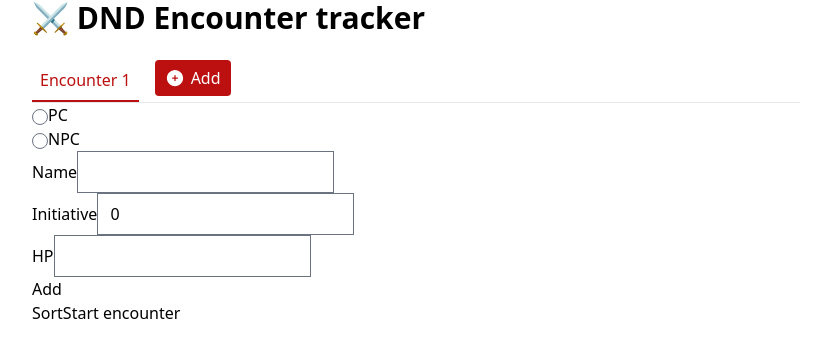
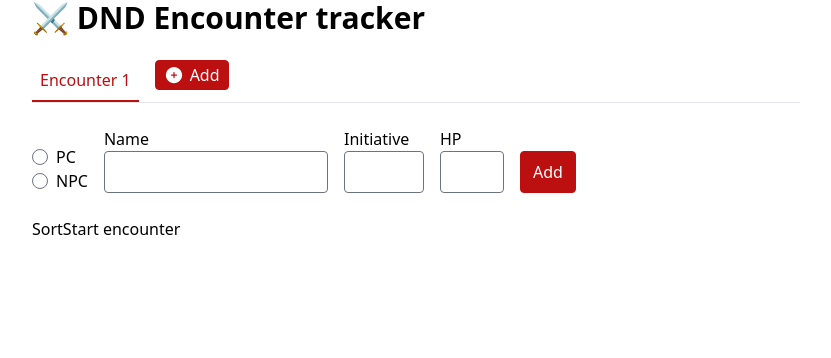
Before and after one commit to Brammm/dnd-encounter-tracker, a React (Vite) app: page / in a window 1280 px wide. Shown: the top 358 px of the page, without its empty margins (224-1055 px from the left). Built offline with nearby package versions, Linux system fonts and the light colour scheme.

Commit message:
Style form

```diff
--- a/package.json
+++ b/package.json
@@ -11,7 +11,6 @@
   },
   "dependencies": {
     "@heroicons/react": "^2.1.1",
-    "@tailwindcss/forms": "^0.5.6",
     "clsx": "^2.0.0",
     "immer": "^10.0.3",
     "react": "^18.2.0",
@@ -19,6 +18,7 @@
     "zustand": "^4.4.4"
   },
   "devDependencies": {
+    "@tailwindcss/forms": "^0.5.7",
     "@types/node": "^20.8.8",
     "@types/react": "^18.2.15",
     "@types/react-dom": "^18.2.7",
--- a/src/App.tsx
+++ b/src/App.tsx
@@ -26,7 +26,7 @@ export default function App() {
                         </Tab>
                     ))}
 
-                    <Button onClick={() => addEncounter()}>
+                    <Button onClick={() => addEncounter()} size="small">
                         <PlusCircleIcon className="h-5 w-5" />
                         Add
                     </Button>
--- a/src/components/AddCharacterForm.tsx
+++ b/src/components/AddCharacterForm.tsx
@@ -1,4 +1,10 @@
 import {FormEvent} from 'react';
+import Button from './Button.tsx';
+import RadioButton from './RadioButton.tsx';
+import InputGroup from './InputGroup.tsx';
+import Input from './Input.tsx';
+import InitiativeInput from './InitiativeInput.tsx';
+import HpInput from './HpInput.tsx';
 
 type Props = {
     onAdd: (type: 'PC' | 'NPC', name: string, initiative: number, hp?: number) => void;
@@ -39,28 +45,23 @@ export default function AddCharacterForm({onAdd}: Props) {
     }
 
     return (
-        <form onSubmit={handleSubmit}>
-            <p>
-                <input id="type-PC" name="type" type="radio" value="PC" />
-                <label htmlFor="type-PC">PC</label>
+        <form onSubmit={handleSubmit} className={'flex gap-x-4 my-6'}>
+            <p className="flex flex-col justify-end">
+                <RadioButton id="type-PC" label="PC" name="type" value="PC" />
+                <RadioButton id="type-NPC" label="NPC" name="type" value="NPC" />
             </p>
-            <p>
-                <input id="type-NPC" name="type" type="radio" value="NPC" />
-                <label htmlFor="type-NPC">NPC</label>
-            </p>
-            <p>
-                <label htmlFor="name">Name</label>
-                <input id="name" name="name" type="text" />
-            </p>
-            <p>
-                <label htmlFor="initiative">Initiative</label>
-                <input defaultValue={0} id="initiative" min={0} name="initiative" step={1} type="number" />
-            </p>
-            <p>
-                <label htmlFor="name">HP</label>
-                <input id="hp" min={0} name="hp" step={1} type="number" />
-            </p>
-            <button type="submit">Add</button>
+            <InputGroup id="name" label="Name">
+                <Input name="name" />
+            </InputGroup>
+            <InputGroup id="initiative" label="Initiative">
+                <InitiativeInput name="initiative" />
+            </InputGroup>
+            <InputGroup id="hp" label="HP">
+                <HpInput name="hp" />
+            </InputGroup>
+            <div className="flex flex-col justify-end">
+                <Button submit>Add</Button>
+            </div>
         </form>
     );
 }
--- a/src/components/Button.tsx
+++ b/src/components/Button.tsx
@@ -3,16 +3,20 @@ import {clsx} from 'clsx';
 
 type Props = {
     children: ReactNode;
-    onClick: () => void;
+    onClick?: () => void;
+    submit?: boolean;
+    size?: 'small' | 'normal';
 };
 
-export default function Button({children, onClick}: Props) {
+export default function Button({children, onClick, size = 'normal', submit}: Props) {
     return (
         <button
             className={clsx(
-                'h-min inline-flex items-center bg-primary rounded px-2.5 py-1.5 gap-x-1.5 text-white hover:opacity-70',
+                'border border-primary h-min inline-flex items-center bg-primary rounded gap-x-1.5 text-white hover:opacity-70',
+                size === 'normal' ? 'px-3 py-2' : 'px-2 py-0.5',
             )}
-            onClick={onClick}
+            type={submit ? 'submit' : 'button'}
+            onClick={!submit && onClick ? onClick : undefined}
         >
             {children}
         </button>
--- /dev/null
+++ b/src/components/HpInput.tsx
@@ -0,0 +1,11 @@
+import {clsx} from 'clsx';
+import {defaultClassName} from './Input.tsx';
+
+type Props = {
+    id?: string;
+    name: string;
+};
+
+export default function HpInput({id, name}: Props) {
+    return <input id={id} name={name} type="number" className={clsx(defaultClassName, 'w-16')} step={1} min={0} />;
+}
--- /dev/null
+++ b/src/components/InitiativeInput.tsx
@@ -0,0 +1,11 @@
+import {clsx} from 'clsx';
+import {defaultClassName} from './Input.tsx';
+
+type Props = {
+    id?: string;
+    name: string;
+};
+
+export default function InitiativeInput({id, name}: Props) {
+    return <input id={id} name={name} type="number" className={clsx(defaultClassName, 'w-20')} step={1} min={0} />;
+}
--- /dev/null
+++ b/src/components/Input.tsx
@@ -0,0 +1,16 @@
+import React from 'react';
+import {clsx} from 'clsx';
+
+export type InputProps = {
+    id?: string;
+    name: string;
+    type?: 'text' | 'number';
+};
+
+export const defaultClassName = 'border-gray-500 rounded';
+
+export default function Input({id, name, type = 'text'}: InputProps) {
+    const extraProps: React.InputHTMLAttributes<HTMLInputElement> = type === 'number' ? {step: 1, min: 0} : {};
+
+    return <input id={id} name={name} type={type} className={clsx(defaultClassName, 'w-56')} {...extraProps} />;
+}
--- /dev/null
+++ b/src/components/InputGroup.tsx
@@ -0,0 +1,20 @@
+import React, {ReactElement} from 'react';
+import {InputProps} from './Input.tsx';
+import Label from './Label.tsx';
+
+type Props = {
+    children: ReactElement<InputProps>;
+    id: string;
+    label: string;
+};
+
+export default function InputGroup({children, id, label}: Props) {
+    const input = React.cloneElement(children, {id});
+
+    return (
+        <p className="flex flex-col">
+            <Label htmlFor={id}>{label}</Label>
+            {input}
+        </p>
+    );
+}
--- /dev/null
+++ b/src/components/Label.tsx
@@ -0,0 +1,10 @@
+import {ReactNode} from 'react';
+
+type Props = {
+    children: ReactNode;
+    htmlFor: string;
+};
+
+export default function Label({children, htmlFor}: Props) {
+    return <label htmlFor={htmlFor}>{children}</label>;
+}
--- /dev/null
+++ b/src/components/RadioButton.tsx
@@ -0,0 +1,17 @@
+type Props = {
+    id: string;
+    label: string;
+    name: string;
+    value: string;
+};
+
+export default function RadioButton({id, label, name, value}: Props) {
+    return (
+        <p>
+            <label htmlFor={id} className="flex flex-row items-center">
+                <input id={id} name={name} type="radio" value={value} className="mr-2" />
+                {label}
+            </label>
+        </p>
+    );
+}
```
Also changed, not shown: 1 other file (tests, documents, lock files or other folders).
